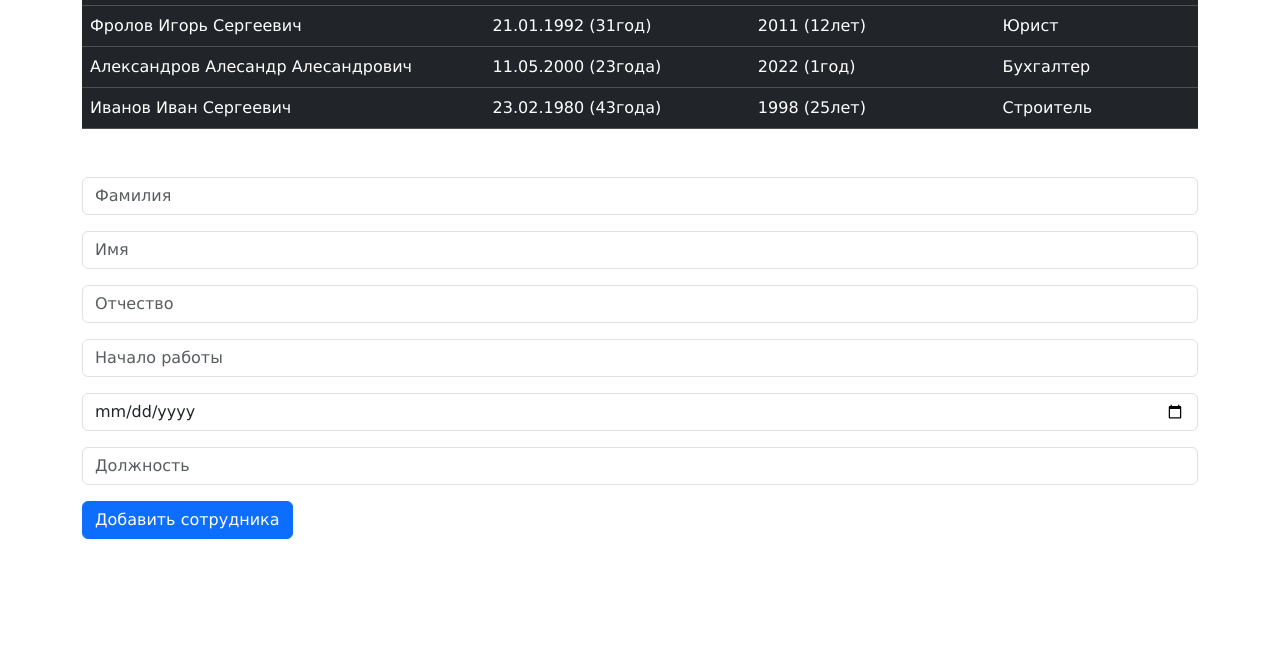
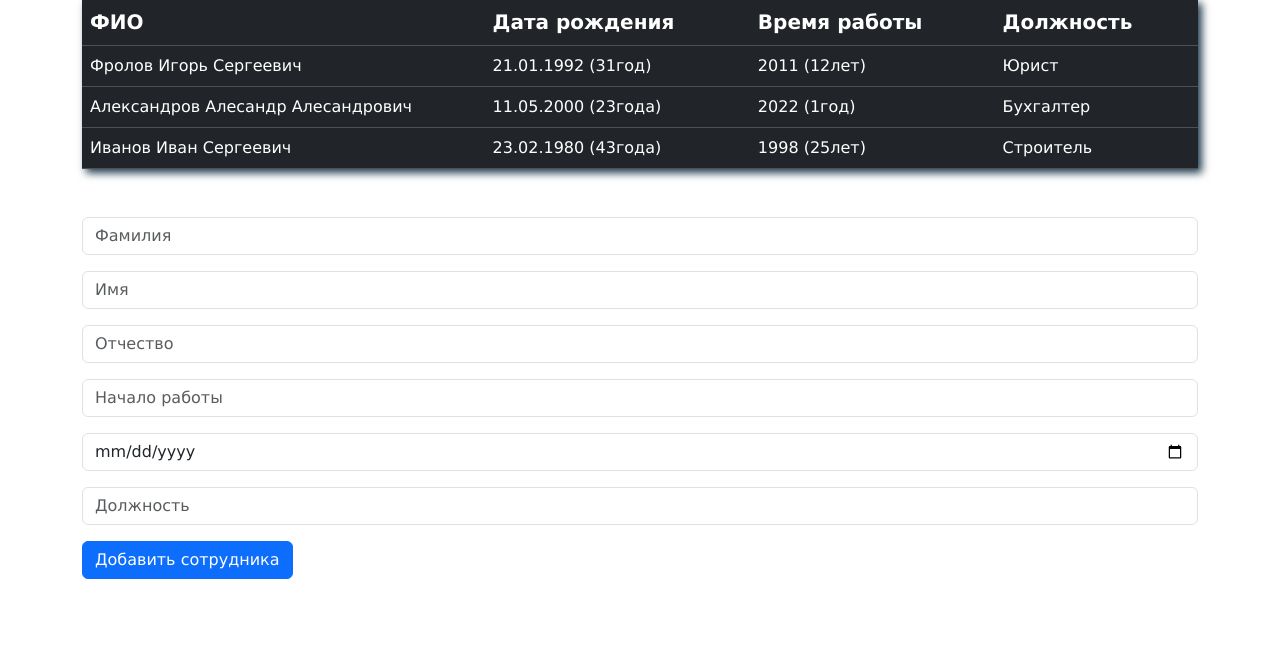
Before and after one commit to IldarKashafetdinov/JavaScript_projects, a plain HTML site: page employees-list/index.html in a window 1280 px wide. Shown: the part 137-800 px from the top of the page. Drawn offline with nearby package versions, Linux system fonts and the light colour scheme.

Commit message:
add employ list

```diff
--- a/TODO/style.css
+++ b/TODO/style.css
@@ -14,7 +14,7 @@ body {
     width: 30%;
     background: whitesmoke;
     border-radius: 10px;
-    box-shadow: 4px 4px 8px 0px rgba(0, 1, 2, 0.2);
+    box-shadow: 4px 4px 8px 0px rgba(0, 1, 2, 0.5);
 }
 
 h1, h2, h3, h4, p {
--- a/employees-list/css/style.css
+++ b/employees-list/css/style.css
@@ -29,6 +29,14 @@ svg {
     margin-left: 15px;
 }
 
+.container {
+    padding-top: 40px;
+}
+
+table {
+    box-shadow: 4px 4px 8px 0px rgba(34, 60, 80, 1);
+}
+
 .button_th {
     padding: 0;
     background-color: transparent;
```
